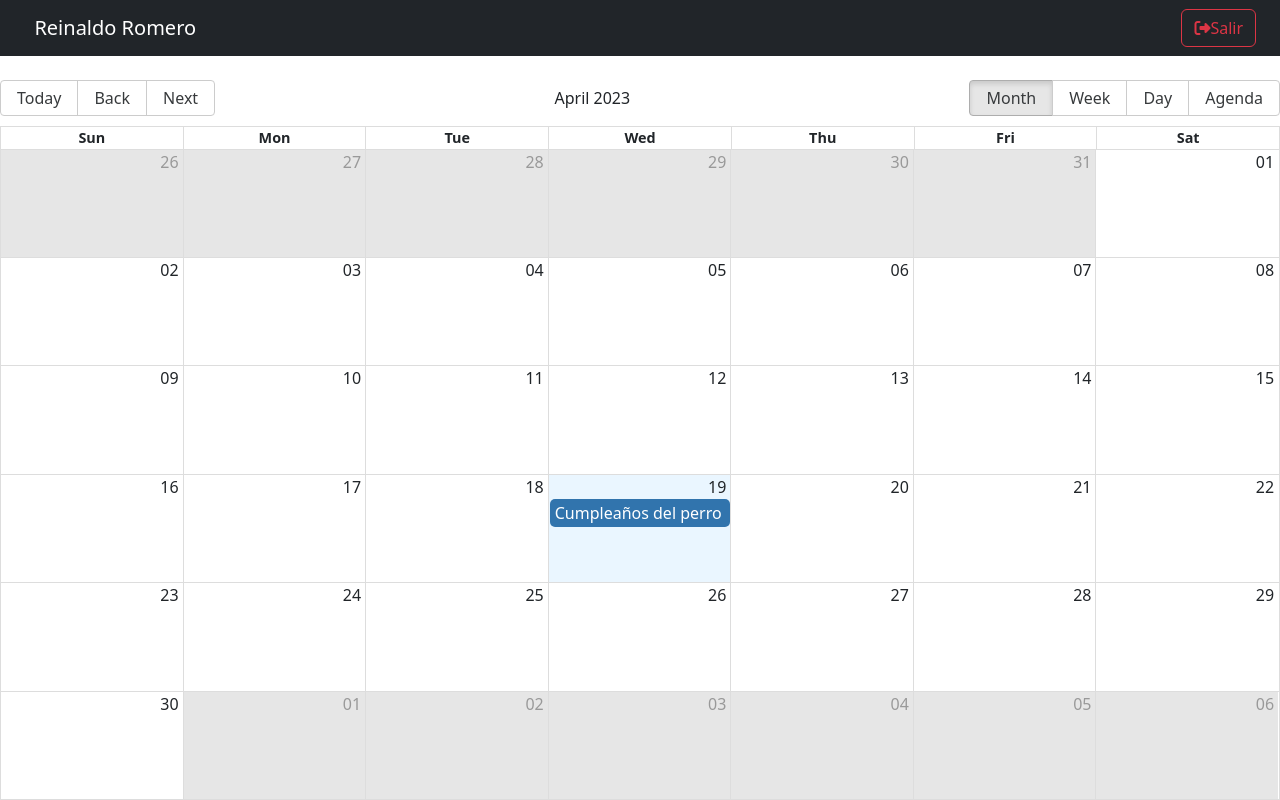
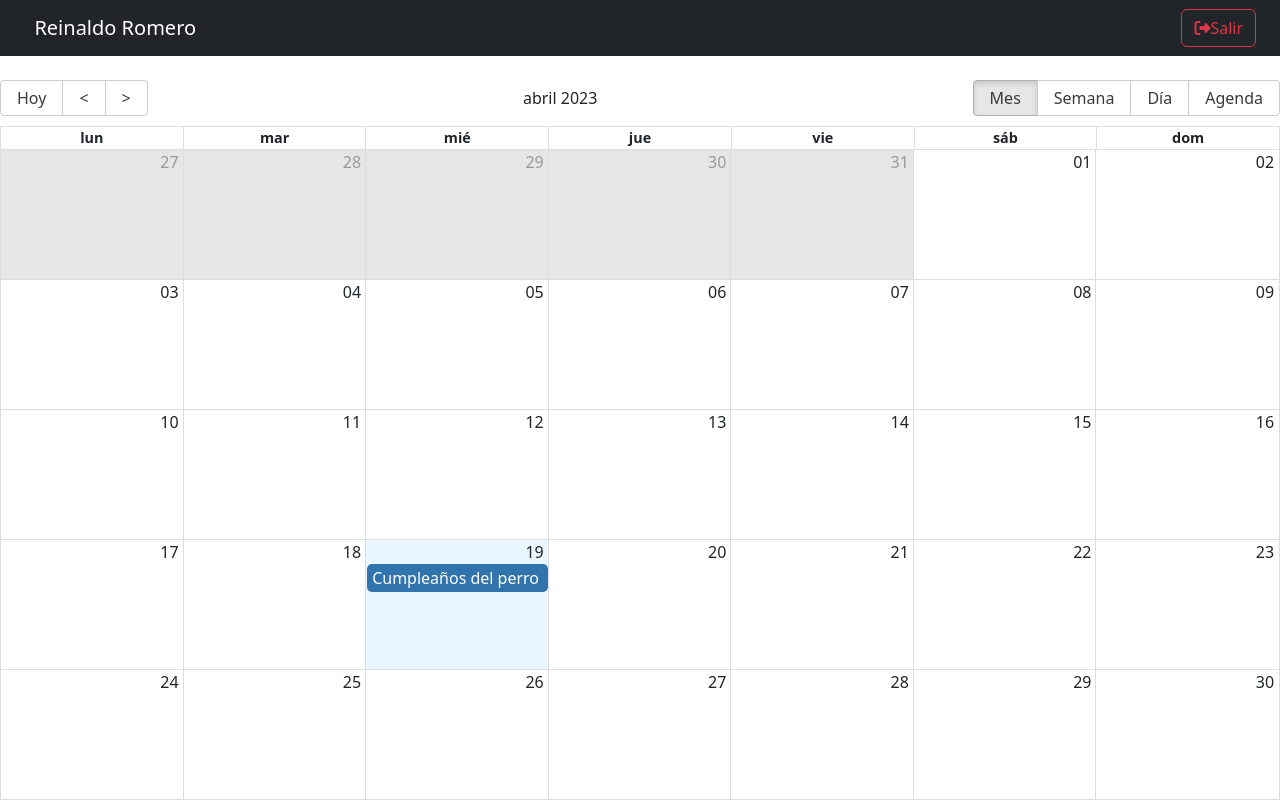
Before and after one commit to romerorei/Calendar-React, a React (Vite) app: page / in a window 1280 px wide. Built offline with nearby package versions, Linux system fonts and the light colour scheme.

Commit message:
Add config additional rbc

```diff
--- a/src/calendar/pages/CalendarPage.jsx
+++ b/src/calendar/pages/CalendarPage.jsx
@@ -1,28 +1,17 @@
-import { Calendar, dateFnsLocalizer } from 'react-big-calendar'
+import { Calendar } from 'react-big-calendar'
 import 'react-big-calendar/lib/css/react-big-calendar.css'
 
-import { addHours, format, parse, startOfWeek, getDay } from 'date-fns';
-import enUS from 'date-fns/locale/en-US'
-
+import { addHours } from 'date-fns';
 import { Navbar } from "../"
 
-const locales = {
-  'en-US': enUS,
-}
+import { getMessagesES, localizer } from '../../helpers';
 
-const localizer = dateFnsLocalizer({
-  format,
-  parse,
-  startOfWeek,
-  getDay,
-  locales,
-})
 
 const events = [{
   title: 'Cumpleaños del perro',
   notes: 'Comprar torta',
   start: new Date(),
-  end: addHours( new Date(), 2 ),
+  end: addHours( new Date(), 0 ),
   bgColor: '#fafafa',
   user: {
     _id: '123',
@@ -32,16 +21,34 @@
 }]
 
 export const CalendarPage = () => {
+
+  const eventStyleGetter = ( event, start, end, isSelected ) => {
+    console.log({ event, start, end, isSelected });
+
+    const style = {
+      backgroudColor: '#347CF7',
+      borderRadius: '0px',
+      opacity: 0.8,
+      color: 'white'
+    }
+
+    if (isSelected ) return { style };
+
+  }
+
   return (
     <>
       <Navbar />
 
       <Calendar
+        culture='es'
         localizer={ localizer }
         events={ events }
         startAccessor="start"
         endAccessor="end"
         style={{ height: 'calc( 100vh - 80px )' }}
+        messages={ getMessagesES() }
+        eventPropGetter={ eventStyleGetter }
       />
     </>
   )
--- /dev/null
+++ b/src/helpers/calendarLocalizer.js
@@ -0,0 +1,16 @@
+import { dateFnsLocalizer } from 'react-big-calendar';
+import { format, parse, startOfWeek, getDay } from 'date-fns';
+import esES from 'date-fns/locale/es';
+
+
+const locales = {
+  'es': esES,
+}
+
+export const localizer = dateFnsLocalizer({
+  format,
+  parse,
+  startOfWeek,
+  getDay,
+  locales,
+})
--- /dev/null
+++ b/src/helpers/getMessages.js
@@ -0,0 +1,18 @@
+
+export const getMessagesES = ()  => {
+  return {
+    allDay: 'Todo el día',
+    previous: '<',
+    next: '>',
+    today: 'Hoy',
+    month: 'Mes',
+    week: 'Semana',
+    day: 'Día',
+    agenda: 'Agenda',
+    date: 'Fecha',
+    time: 'Hora',
+    event: 'Evento',
+    noEventsInRange: 'No hay eventos en este rango',
+    showMore: total => `+ Ver más (${total})`
+  }
+};
--- /dev/null
+++ b/src/helpers/index.js
@@ -0,0 +1,2 @@
+export * from './calendarLocalizer';
+export * from './getMessages';
```
Also changed, not shown: 1 other file (tests, documents, lock files or other folders).
